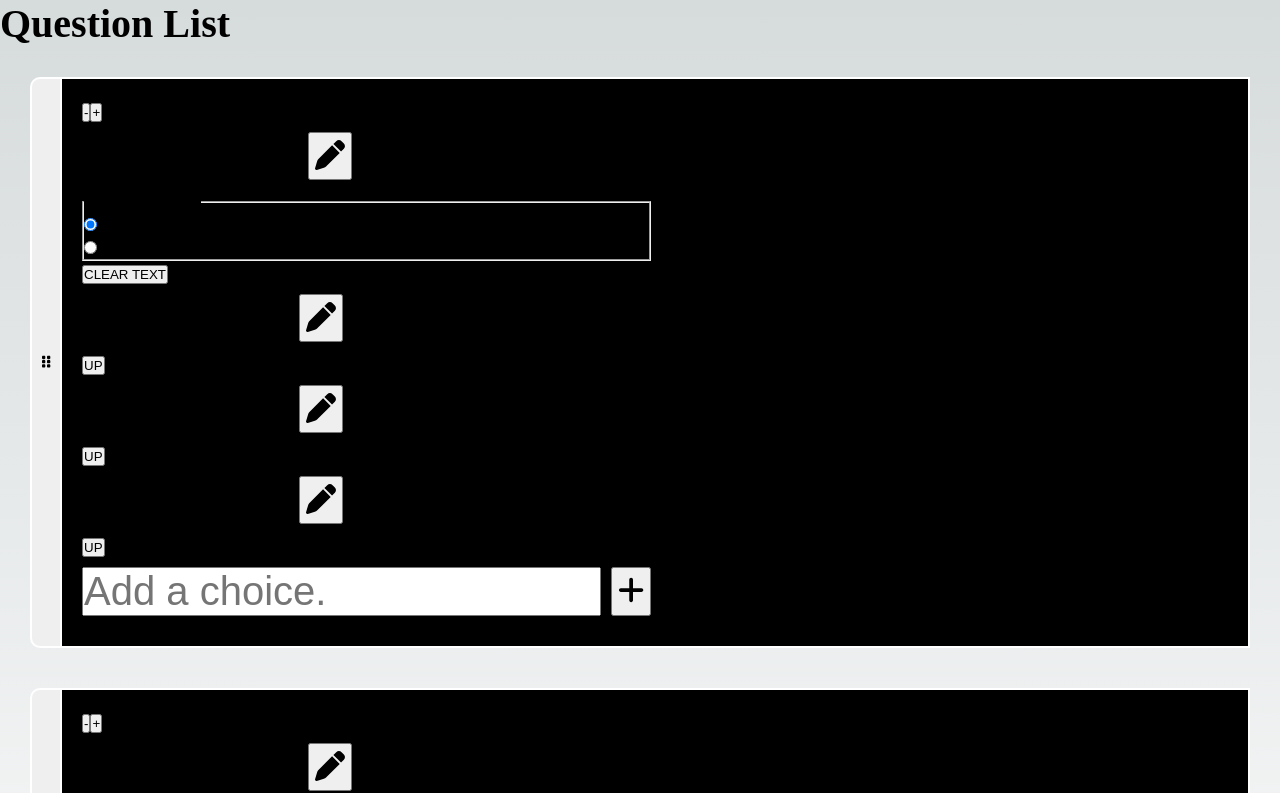
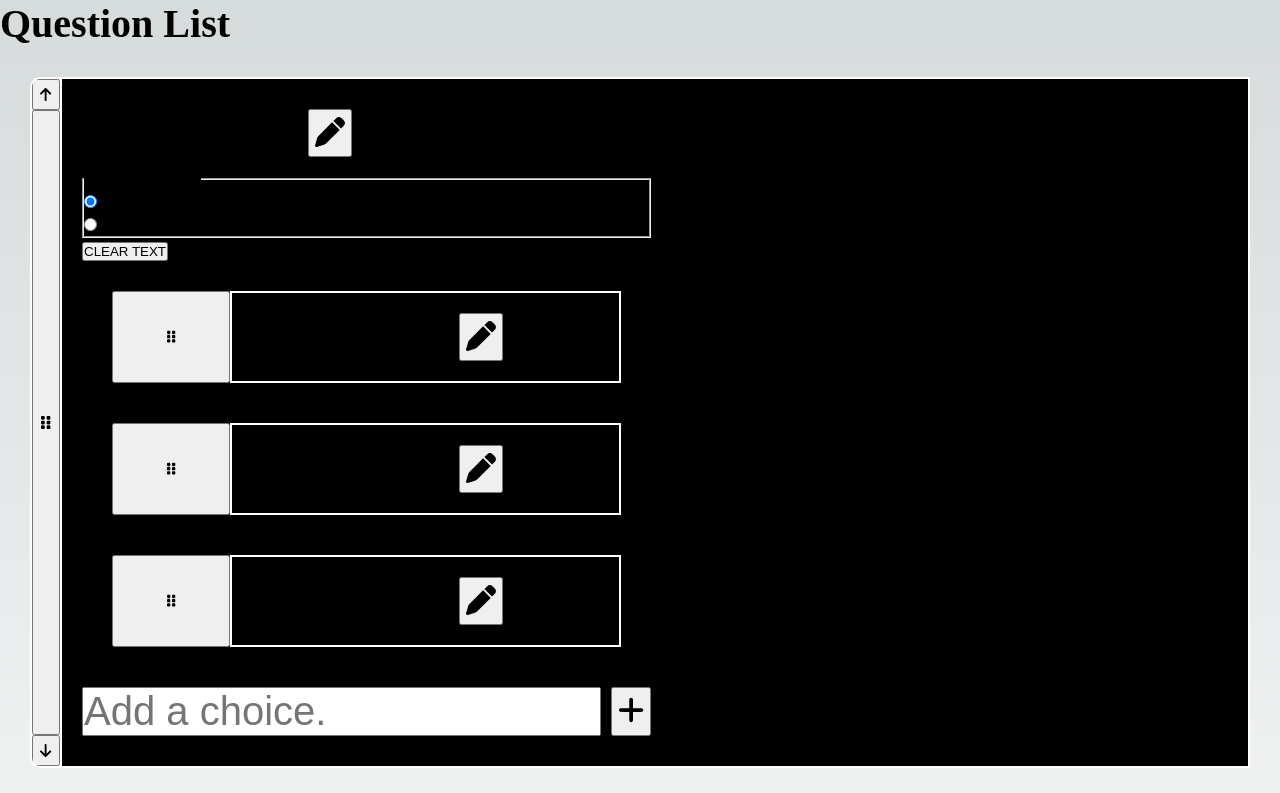
Before and after one commit to klalicki/mini-survey, a Next.js app: page /edit in a window 1280 px wide. Shown: the top 793 px of the page. Built offline with nearby package versions, Linux system fonts and the light colour scheme.

Commit message:
adds 'move' buttons to QuestionSort items

```diff
--- a/components/BasicReorder/BasicReorder.tsx
+++ b/components/BasicReorder/BasicReorder.tsx
@@ -160,7 +160,8 @@ const BasicReorder = ({
       >
         <SortableContext strategy={verticalListSortingStrategy} items={idArray}>
           {dataArray.map((item, index) => {
-            // console.log(item);
+            console.log("item obj");
+            console.log(item);
             return (
               <BasicReorderItem
                 key={idArray[index]}
@@ -168,7 +169,7 @@ const BasicReorder = ({
                 itemText={"item.text"}
                 activeId={activeId}
               >
-                {renderItem({ dataItem: item })}
+                {renderItem(item, index)}
               </BasicReorderItem>
             );
           })}
@@ -182,7 +183,7 @@ const BasicReorder = ({
               itemText={"activeItem.text"}
               activeId={activeId}
             >
-              {renderItem({ dataItem: activeItem })}
+              {renderItem(activeItem)}
             </BasicReorderItem>
           )}
         </DragOverlay>
--- a/components/EditQuestion/EditQuestion.tsx
+++ b/components/EditQuestion/EditQuestion.tsx
@@ -17,23 +17,6 @@ const EditQuestion = ({
 
   return (
     <div className="eq-main">
-      <div className="move-buttons">
-        <button
-          onClick={() => {
-            moveQuestionRelative(index, -1);
-          }}
-        >
-          -
-        </button>
-
-        <button
-          onClick={() => {
-            moveQuestionRelative(index, 1);
-          }}
-        >
-          +
-        </button>
-      </div>
       <TextInput
         value={questionData.text}
         onChange={(newVal: string) => {
--- a/components/Editors/MCEditor/MCEditor.tsx
+++ b/components/Editors/MCEditor/MCEditor.tsx
@@ -9,6 +9,7 @@ import TextInput from "@/components/TextInput/TextInput";
 import { FontAwesomeIcon } from "@fortawesome/react-fontawesome";
 import { faPlus } from "@fortawesome/free-solid-svg-icons";
 import AddItem from "@/components/TextInput/AddItem";
+import BasicReorder from "@/components/BasicReorder/BasicReorder";
 
 const MCEditor = ({
   optionsList,
@@ -38,10 +39,28 @@ const MCEditor = ({
     tempItems[index] = newValue;
     updateFn(tempItems);
   };
-
+  console.log("items:");
+  console.log(optionsList);
   return (
     <div>
-      {optionsList &&
+      <BasicReorder
+        dataArray={optionsList}
+        reorderFn={moveItem}
+        renderItem={(dataItem, index) => {
+          return (
+            <TextInput
+              value={dataItem}
+              onChange={(newVal: string) => {
+                updateItem(index, newVal);
+              }}
+            />
+          );
+        }}
+        getIDFromData={(item) => {
+          return item;
+        }}
+      />
+      {/* {optionsList &&
         optionsList.map((item, index) => {
           return (
             <div key={`item-${index}-${item}`}>
@@ -60,7 +79,7 @@ const MCEditor = ({
               </button>
             </div>
           );
-        })}
+        })} */}
       <AddItem
         placeholder={"Add a choice."}
         onChange={(newItem: string) => {
--- a/components/QuestionSort/QuestionSort.tsx
+++ b/components/QuestionSort/QuestionSort.tsx
@@ -29,7 +29,11 @@ import { QuestionListContext } from "@/contexts/QuestionListContext";
 import { useContext } from "react";
 import EditQuestion from "../EditQuestion/EditQuestion";
 import { FontAwesomeIcon } from "@fortawesome/react-fontawesome";
-import { faGripVertical } from "@fortawesome/free-solid-svg-icons";
+import {
+  faArrowDown,
+  faArrowUp,
+  faGripVertical,
+} from "@fortawesome/free-solid-svg-icons";
 import { SurveyQuestion } from "@/types/QuestionTypes";
 
 type QuestionSortItemProps = {
@@ -37,6 +41,7 @@ type QuestionSortItemProps = {
   activeId: any;
   itemText: string;
   isOverlay?: boolean;
+  index: number;
 };
 
 const QuestionSortItem = ({
@@ -45,6 +50,7 @@ const QuestionSortItem = ({
   itemText,
   children,
   isOverlay,
+  index,
 }: PropsWithChildren<QuestionSortItemProps>) => {
   const {
     attributes,
@@ -58,6 +64,7 @@ const QuestionSortItem = ({
     transform: CSS.Translate.toString(transform),
     transition,
   };
+  const { moveQuestionRelative } = useContext(QuestionListContext);
   return (
     <article
       style={itemStyle}
@@ -66,6 +73,15 @@ const QuestionSortItem = ({
         activeId == id && isOverlay ? "qs-question-wrapper-active" : ""
       } ${activeId === id && !isOverlay ? "qs-question-wrapper-dim" : ""}`}
     >
+      <div className="question-handle">
+        <button
+          className="question-move-arrow"
+          onClick={() => {
+            moveQuestionRelative(index, -1);
+          }}
+        >
+          <FontAwesomeIcon icon={faArrowUp} />
+        </button>
         <button
           aria-label={`move question ${itemText}`}
           ref={setActivatorNodeRef}
@@ -75,6 +91,16 @@ const QuestionSortItem = ({
         >
           <FontAwesomeIcon icon={faGripVertical} />
         </button>
+        <button
+          className="question-move-arrow"
+          onClick={() => {
+            moveQuestionRelative(index, 1);
+          }}
+        >
+          <FontAwesomeIcon icon={faArrowDown} />
+        </button>
+      </div>
+
       <div className="eq-container">{children}</div>
     </article>
   );
@@ -152,6 +178,7 @@ const QuestionSort = () => {
                 id={item.staticID}
                 itemText={item.text}
                 activeId={activeId}
+                index={index}
               >
                 <EditQuestion questionData={item} index={index} />
               </QuestionSortItem>
@@ -166,6 +193,7 @@ const QuestionSort = () => {
               id={activeItem.staticID}
               itemText={activeItem.text}
               activeId={activeId}
+              index={0}
             >
               <EditQuestion questionData={activeItem} index={0} />
             </QuestionSortItem>
--- a/components/TextInput/TextInput.tsx
+++ b/components/TextInput/TextInput.tsx
@@ -36,7 +36,6 @@ const TextInput = ({
           onBlur={(e) => {
             onChange(tempVal);
             setIsEditing(false);
-            console.log(e.target.value);
             submitButtonRef.current?.focus();
           }}
           type="text"
--- a/styles/globals.css
+++ b/styles/globals.css
@@ -118,12 +118,24 @@ a {
   flex-grow: 1;
 }
 
-.eq-draghandle {
+.question-handle {
   width: 1.5rem;
   flex-shrink: 0;
   border-radius: 0.5rem 0 0 0.5rem;
   border: 2px solid white;
   border-right: none;
+  display: flex;
+  flex-direction: column;
+  justify-content: space-between;
+  overflow: hidden;
+}
+.question-handle button {
+  padding: 0.25rem;
+  font-size: 0.75rem;
+}
+
+.eq-draghandle {
+  flex-grow: 1;
 }
 
 .qs-question-wrapper {
```
Also changed, not shown: pages/reorder.tsx (+12 -4 lines). Lines whose indentation alone changed are shown as unchanged.
